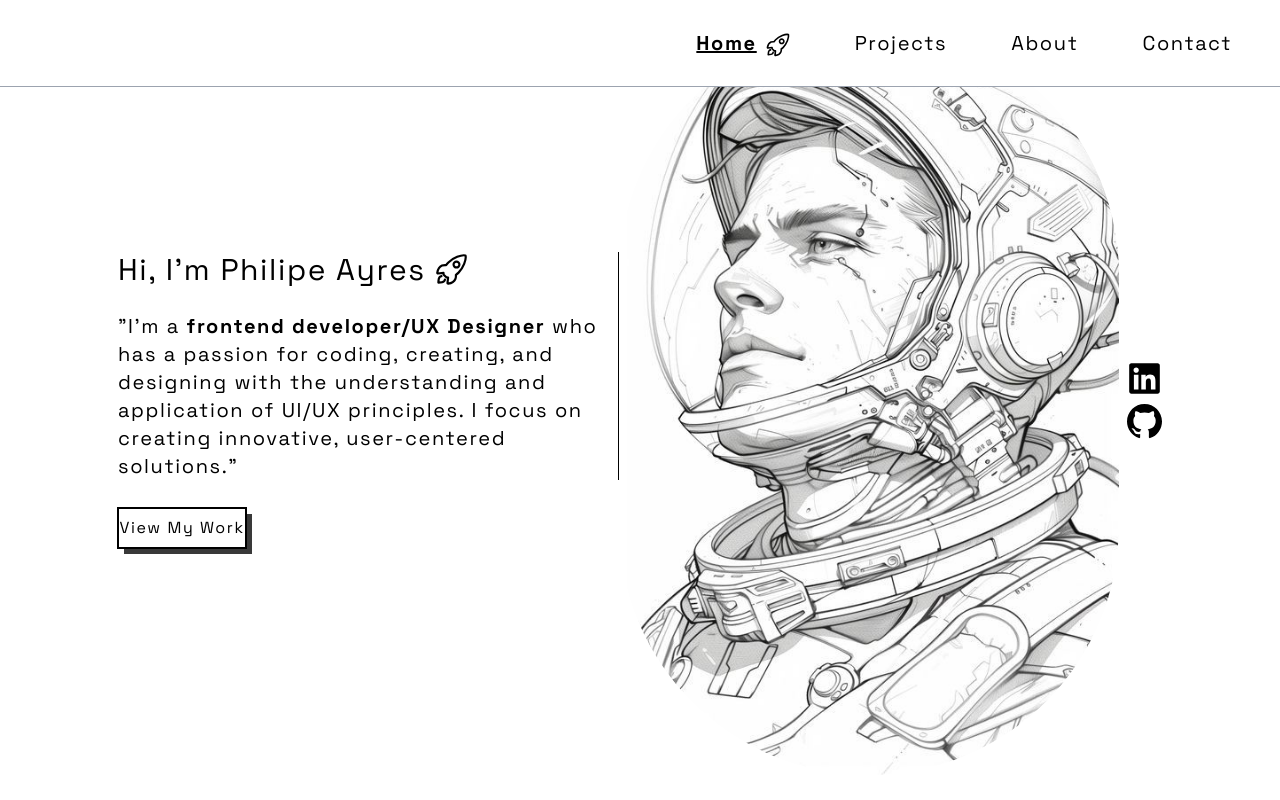
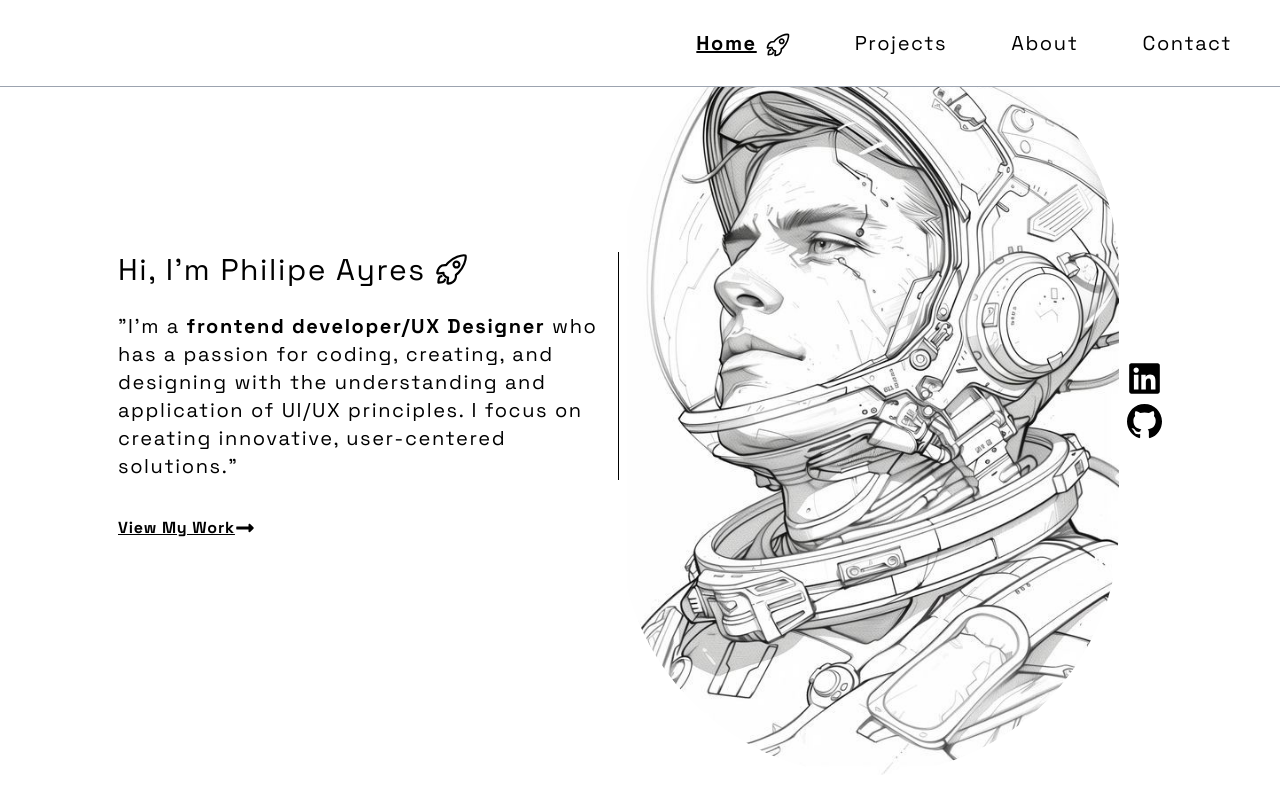
Before and after one commit to TenScoops/Portfolio, a React (Vite) app: page / in a window 1280 px wide. Built offline with nearby package versions, Linux system fonts and the light colour scheme.

Commit message:
button css changes

```diff
--- a/src/Components/Home.tsx
+++ b/src/Components/Home.tsx
@@ -1,6 +1,6 @@
 import { useEffect } from "react";
 import { BsGithub } from "react-icons/bs";
-import { FaLinkedin } from "react-icons/fa";
+import { FaLinkedin, FaLongArrowAltRight } from "react-icons/fa";
 import { IoRocketOutline } from "react-icons/io5";
 import { Link, useLocation } from "react-router-dom";
 import Helmet from "../assets/face.jpg";
@@ -45,8 +45,9 @@ const Home: React.FC<HomeProps> = ({ handleSectionClick }) => {
                 </div>
 
                 <Link to="/projects" onClick={handleUserClick}>
-                    <button className="w-32 h-10 ml-5 mb-10 sm0:ml-0 lg:mb-0 border icon-hover2 border-black shadow-sharp-md slide-right hover:shadow-sharp-lg">
+                    <button className=" flex flex-row items-center h-10 ml-5 mb-10 sm0:ml-0 lg:mb-0  icon-hover2  font-bold underline tracking-wider slide-right hover:no-underline">
                         View My Work
+                        <FaLongArrowAltRight size={20}/>
                     </button>
                 </Link>
             </div>
```
